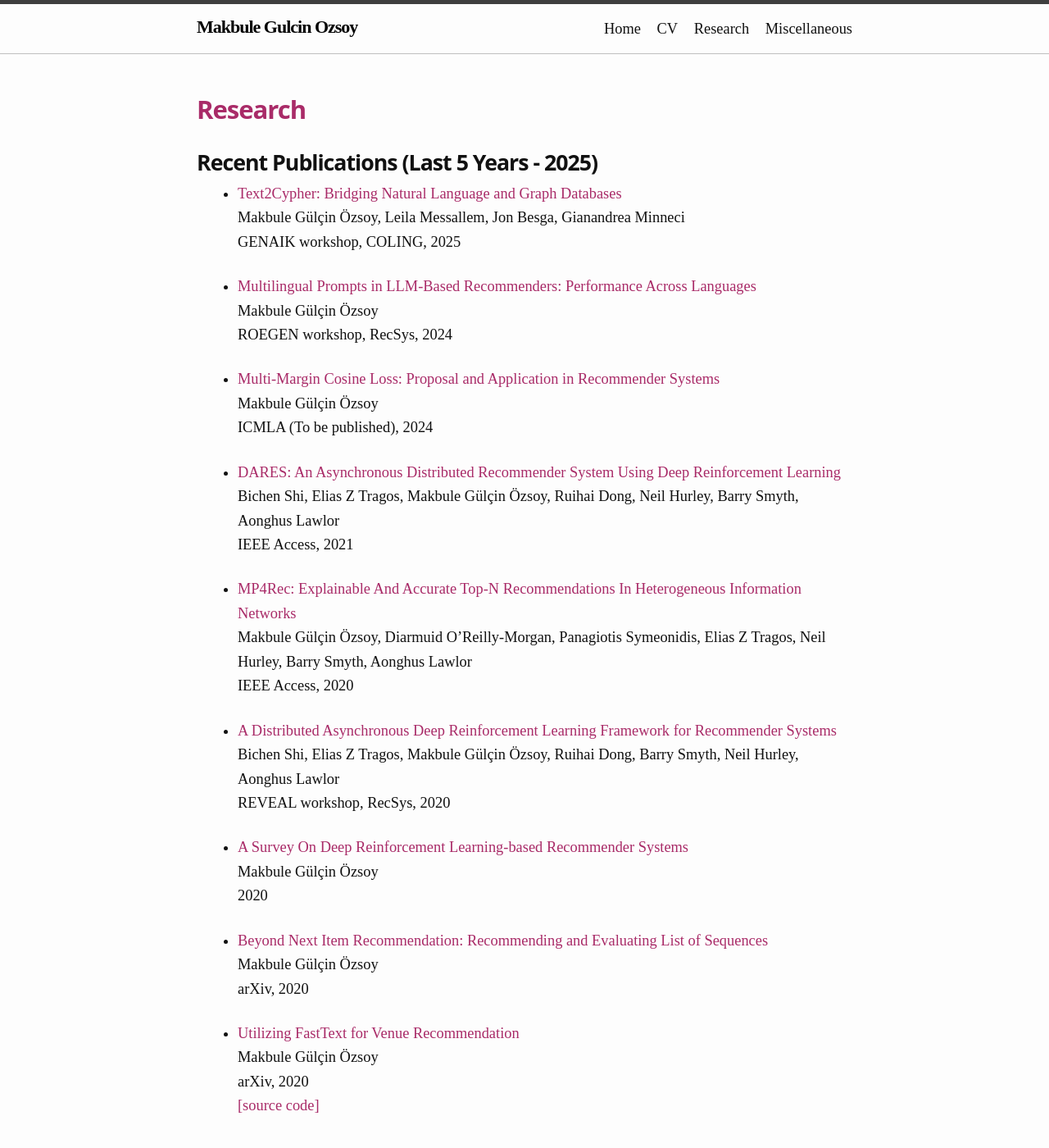
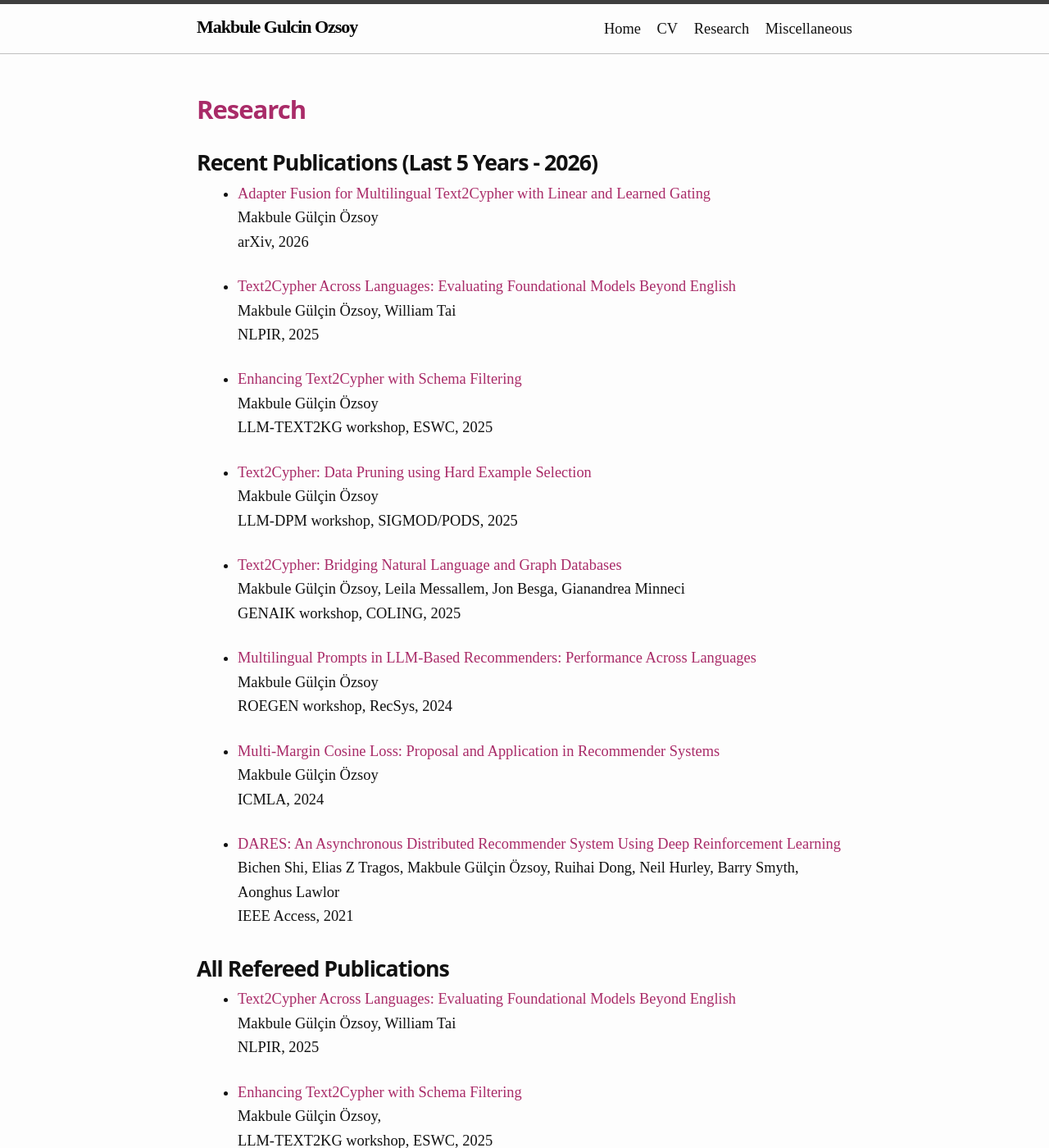
Before and after one commit to mgulcin/mgulcin.github.io, a Jekyll site: the page built from research.md, in a window 1280 px wide and 1400 px high. Shown: the whole window at 82% size. Built offline with Jekyll 4.4.1, drawn with Linux system fonts in a browser that asks for light colours; some of the changed text lies outside the part shown.

Commit message:
Update research.md

```diff
--- a/research.md
+++ b/research.md
@@ -4,7 +4,24 @@ title: Research
 nav_menu_index: '3'
 permalink: /research/
 ---
-## Recent Publications (Last 5 Years - 2025)
+## Recent Publications (Last 5 Years - 2026)
+
+* [Adapter Fusion for Multilingual Text2Cypher with Linear and Learned Gating](https://arxiv.org/pdf/2601.16097)<br/>
+	Makbule Gülçin Özsoy<br/>
+	arXiv, 2026<br/>
+
+* [Text2Cypher Across Languages: Evaluating Foundational Models Beyond English](https://arxiv.org/pdf/2506.21445) <br/>
+	Makbule Gülçin Özsoy, William Tai <br/>
+	NLPIR, 2025 <br/>
+
+* [Enhancing Text2Cypher with Schema Filtering](https://arxiv.org/pdf/2505.05118) <br/>
+	Makbule Gülçin Özsoy <br/>
+	LLM-TEXT2KG workshop, ESWC, 2025 <br/>
+
+* [Text2Cypher: Data Pruning using Hard Example Selection](https://dbpmworkshop.github.io/files/text2cypher.pdf) <br/>
+	Makbule Gülçin Özsoy <br/>
+	LLM-DPM workshop, SIGMOD/PODS, 2025 <br/>
+
 * [Text2Cypher: Bridging Natural Language and Graph Databases](https://aclanthology.org/2025.genaik-1.11.pdf) <br/>
 	Makbule Gülçin Özsoy, Leila Messallem, Jon Besga, Gianandrea Minneci <br/>
 	GENAIK workshop, COLING, 2025 <br/>
@@ -15,36 +32,26 @@ permalink: /research/
 
 * [Multi-Margin Cosine Loss: Proposal and Application in Recommender Systems](https://arxiv.org/pdf/2405.04614) <br/>
 	Makbule Gülçin Özsoy <br/>
-	ICMLA (To be published), 2024 <br/>
+	ICMLA, 2024 <br/>
 
 * [DARES: An Asynchronous Distributed Recommender System Using Deep Reinforcement Learning](https://ieeexplore.ieee.org/stamp/stamp.jsp?arnumber=9448142) <br/>
 	Bichen Shi, Elias Z Tragos, Makbule Gülçin Özsoy, Ruihai Dong, Neil Hurley, Barry Smyth, Aonghus Lawlor<br/>
 	IEEE Access, 2021 <br/>
 
-* [MP4Rec: Explainable And Accurate Top-N Recommendations In Heterogeneous Information Networks](https://ieeexplore.ieee.org/stamp/stamp.jsp?arnumber=9212399) <br/>
-	Makbule Gülçin Özsoy, Diarmuid O'Reilly-Morgan, Panagiotis Symeonidis, Elias Z Tragos, Neil Hurley, Barry Smyth, Aonghus Lawlor<br/>
-	IEEE Access, 2020<br/>
-
-* [A Distributed Asynchronous Deep Reinforcement Learning Framework for Recommender Systems](https://researchrepository.ucd.ie/server/api/core/bitstreams/a8b90e5e-113b-47db-a020-e0b7789c14ff/content) <br/>
-	Bichen Shi,  Elias Z Tragos, Makbule Gülçin Özsoy, Ruihai Dong, Barry Smyth, Neil Hurley, Aonghus Lawlor<br/>
-	REVEAL workshop, RecSys, 2020<br/>
-
-* [A Survey On Deep Reinforcement Learning-based Recommender Systems](https://github.com/mgulcin/mgulcin.github.io/blob/master/assets/papers/ASurveyonDeepReinforcementLearningbasedRecommenderSystems.pdf) <br/>
-	Makbule Gülçin Özsoy<br/>
-	2020<br/>
-
-* [Beyond Next Item Recommendation: Recommending and Evaluating List of Sequences](https://arxiv.org/abs/2008.13281)<br/>
-	Makbule Gülçin Özsoy<br/>
-	arXiv, 2020<br/>
-
- * [Utilizing FastText for Venue Recommendation](https://arxiv.org/abs/2005.12982)<br/>
-	Makbule Gülçin Özsoy<br/>
-	arXiv, 2020<br/>
-	[[source code]](https://github.com/mgulcin/FastTextRec)<br/>
-
-
 
 ## All Refereed Publications
+
+* [Text2Cypher Across Languages: Evaluating Foundational Models Beyond English](https://arxiv.org/pdf/2506.21445) <br/>
+	Makbule Gülçin Özsoy, William Tai <br/>
+	NLPIR, 2025 <br/>
+
+* [Enhancing Text2Cypher with Schema Filtering](https://arxiv.org/pdf/2505.05118) <br/>
+	Makbule Gülçin Özsoy, <br/>
+	LLM-TEXT2KG workshop, ESWC, 2025 <br/>
+
+* [Text2Cypher: Data Pruning using Hard Example Selection](https://aclanthology.org/2025.genaik-1.11.pdf) <br/>
+	Makbule Gülçin Özsoy, <br/>
+	LLM-DPM  workshop, SIGMOD/PODS, 2025 <br/>
 
 * [Text2Cypher: Bridging Natural Language and Graph Databases](https://aclanthology.org/2025.genaik-1.11.pdf) <br/>
 	Makbule Gülçin Özsoy, Leila Messallem, Jon Besga, Gianandrea Minneci <br/>
@@ -56,7 +63,7 @@ permalink: /research/
 
 * [Multi-Margin Cosine Loss: Proposal and Application in Recommender Systems](https://arxiv.org/pdf/2405.04614) <br/>
 	Makbule Gülçin Özsoy <br/>
-	ICMLA (To be published), 2024 <br/>
+	ICMLA, 2024 <br/>
 
 * [DARES: An Asynchronous Distributed Recommender System Using Deep Reinforcement Learning](https://ieeexplore.ieee.org/stamp/stamp.jsp?arnumber=9448142) <br/>
 	Bichen Shi, Elias Z Tragos, Makbule Gülçin Özsoy, Ruihai Dong, Neil Hurley, Barry Smyth, Aonghus Lawlor<br/>
@@ -135,6 +142,10 @@ permalink: /research/
 
 ## All Non-Refereed Publications
 
+ * [Adapter Fusion for Multilingual Text2Cypher with Linear and Learned Gating](https://arxiv.org/pdf/2601.16097)<br/>
+	Makbule Gülçin Özsoy<br/>
+	arXiv, 2026<br/>
+
  * [A Survey On Deep Reinforcement Learning-based Recommender Systems](https://github.com/mgulcin/mgulcin.github.io/blob/master/assets/papers/ASurveyonDeepReinforcementLearningbasedRecommenderSystems.pdf) <br/>
 	Makbule Gülçin Özsoy<br/>
 	2020<br/>
```
